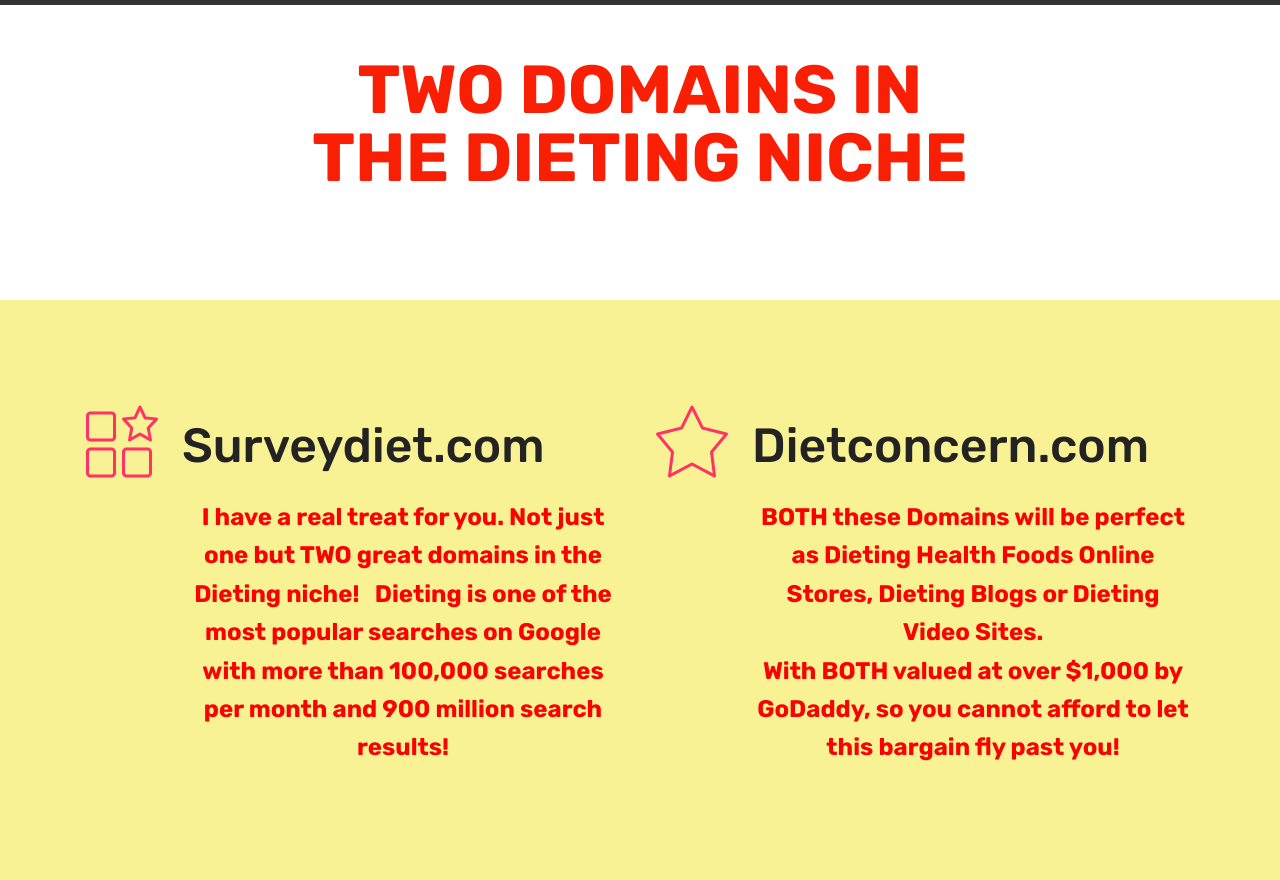
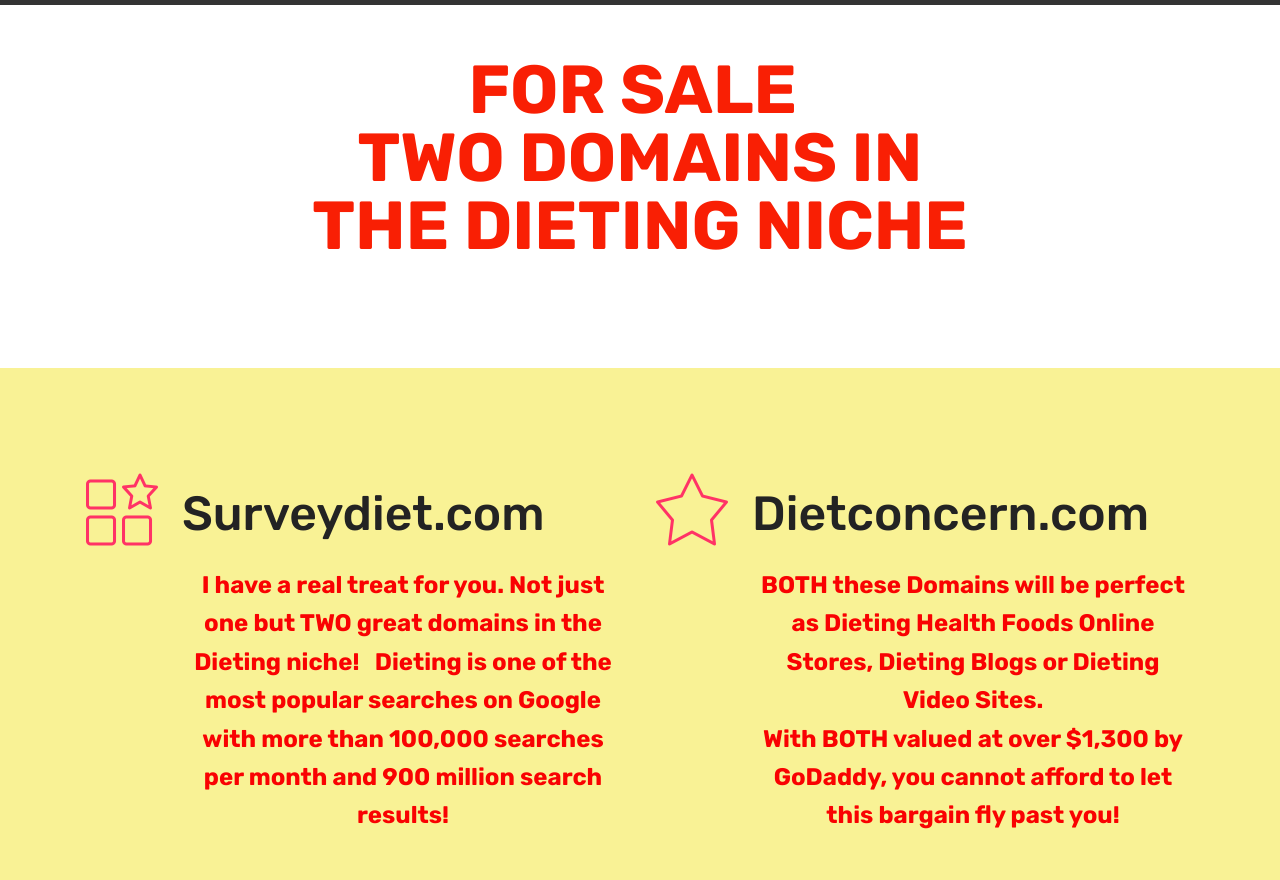
Before and after one commit to TGMARKETER/tgmarketer.github.io, a plain HTML site: page index.html in a window 1280 px wide. Shown: the part 72-952 px from the top of the page. Drawn offline with Linux system fonts and the light colour scheme; files whose address does not match are found by name.

Commit message:
create github pages

```diff
--- a/index.html
+++ b/index.html
@@ -71,7 +71,7 @@
     </nav>
 </section>
 
-<section class="engine"><a href="https://mobirise.ws/a">best free web site builder</a></section><section class="menu cid-qTwEplqur3" once="menu" id="menu1-q">
+<section class="engine"><a href="https://mobirise.ws/g">create your own website</a></section><section class="menu cid-qTwEplqur3" once="menu" id="menu1-q">
 
 
 
@@ -132,7 +132,7 @@
     <div class="container">
         <div class="media-container-row">
             <div class="title col-12 col-md-8">
-                <h2 class="align-center mbr-bold mbr-white pb-3 mbr-fonts-style display-1"><br>TWO DOMAINS IN THE DIETING NICHE</h2>
+                <h2 class="align-center mbr-bold mbr-white pb-3 mbr-fonts-style display-1"><br>FOR SALE&nbsp;<br>TWO DOMAINS IN THE DIETING NICHE</h2>
                 <h3 class="mbr-section-subtitle align-center mbr-light mbr-white pb-3 mbr-fonts-style display-2"></h3>
 
 
@@ -168,7 +168,7 @@
                     <div class="card-box">
                         <h4 class="card-title py-3 mbr-fonts-style display-2">
                             Dietconcern.com</h4>
-                        <p class="mbr-text mbr-fonts-style display-5"><strong>BOTH these Domains will be perfect as Dieting Health Foods Online Stores, Dieting Blogs or Dieting Video Sites.<br>With BOTH valued at over $1,000 by GoDaddy, so you cannot afford to let this bargain fly past you!</strong><br><br></p>
+                        <p class="mbr-text mbr-fonts-style display-5"><strong>BOTH these Domains will be perfect as Dieting Health Foods Online Stores, Dieting Blogs or Dieting Video Sites.<br>With BOTH valued at over $1,300 by GoDaddy, you cannot afford to let this bargain fly past you!</strong><br><br></p>
                     </div>
                 </div>
             </div>
```
Also changed, not shown: 1 other file.
